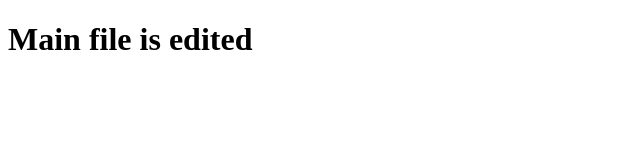
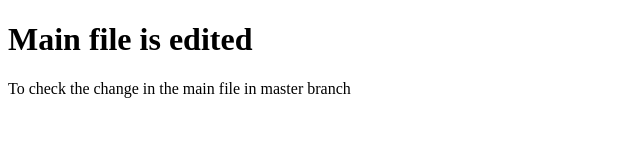
Before and after one commit to shahinam06/git-sample, a plain HTML site: page main.html in a window 1280 px wide. Shown: the whole page, without its empty margins (0-640 px from the left). Drawn offline with Linux system fonts and the light colour scheme.

Commit message:
main file changed in master

```diff
--- a/main.html
+++ b/main.html
@@ -7,5 +7,6 @@
  </head>
  <body>
     <h1>Main file is edited</h1>
+    <p>To check the change in the main file in master branch</p>
  </body>
  </html>
```
